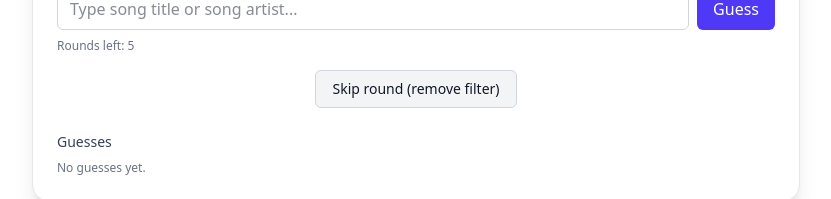
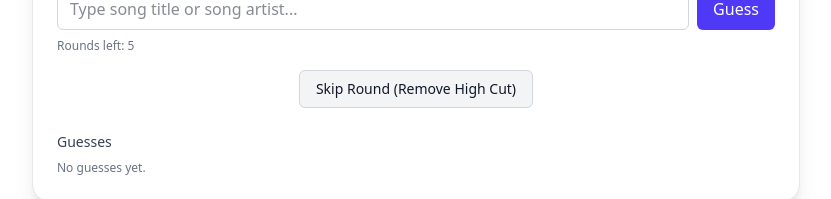
Before and after one commit to Jbalfour5/Filtrd, a React (Vite) app: page / in a window 1280 px wide. Shown: the part 597-796 px from the top of the page, without its empty margins (224-1055 px from the left). Built offline with nearby package versions, Linux system fonts and the light colour scheme.

Commit message:
Changed skip button to show which filter is going to removed to make the app more intuitive

```diff
--- a/src/App.jsx
+++ b/src/App.jsx
@@ -83,6 +83,10 @@ export default function App() {
   const waveformProgress = 1 - filtersApplied / maxFilters;
   const isLastRound = round === TOTAL_ROUNDS - 1;
   const canGuess = !revealedAnswer;
+
+  const nextFilterName =
+    round < TOTAL_ROUNDS - 1 ? ALL_FILTERS[FILTER_LEVELS[round + 1]]?.name : "";
+
 
   useEffect(() => {
     setActiveFilters(ALL_FILTERS.slice(0, 6));
@@ -248,6 +252,7 @@ export default function App() {
               round={round}
               TOTAL_ROUNDS={TOTAL_ROUNDS}
               revealedAnswer={revealedAnswer}
+              nextFilterName={nextFilterName}
             />
           )}
           {revealedAnswer && (
--- a/src/components/GuessInput.jsx
+++ b/src/components/GuessInput.jsx
@@ -9,6 +9,7 @@ export default function GuessInput({
   round,
   TOTAL_ROUNDS,
   revealedAnswer,
+  nextFilterName,
 }) {
   return (
     <div className="space-y-4">
@@ -70,7 +71,7 @@ export default function GuessInput({
           disabled={round >= TOTAL_ROUNDS - 1 || revealedAnswer}
           className="px-4 py-2 rounded-md bg-gray-100 border border-gray-300 hover:bg-gray-200 disabled:opacity-50 disabled:cursor-not-allowed transition-colors text-sm"
         >
-          {isLastRound ? "Final round" : "Skip round (remove filter)"}
+          {isLastRound ? "Final round" : `Skip Round (Remove ${nextFilterName})`}
         </button>
       </div>
     </div>
```
